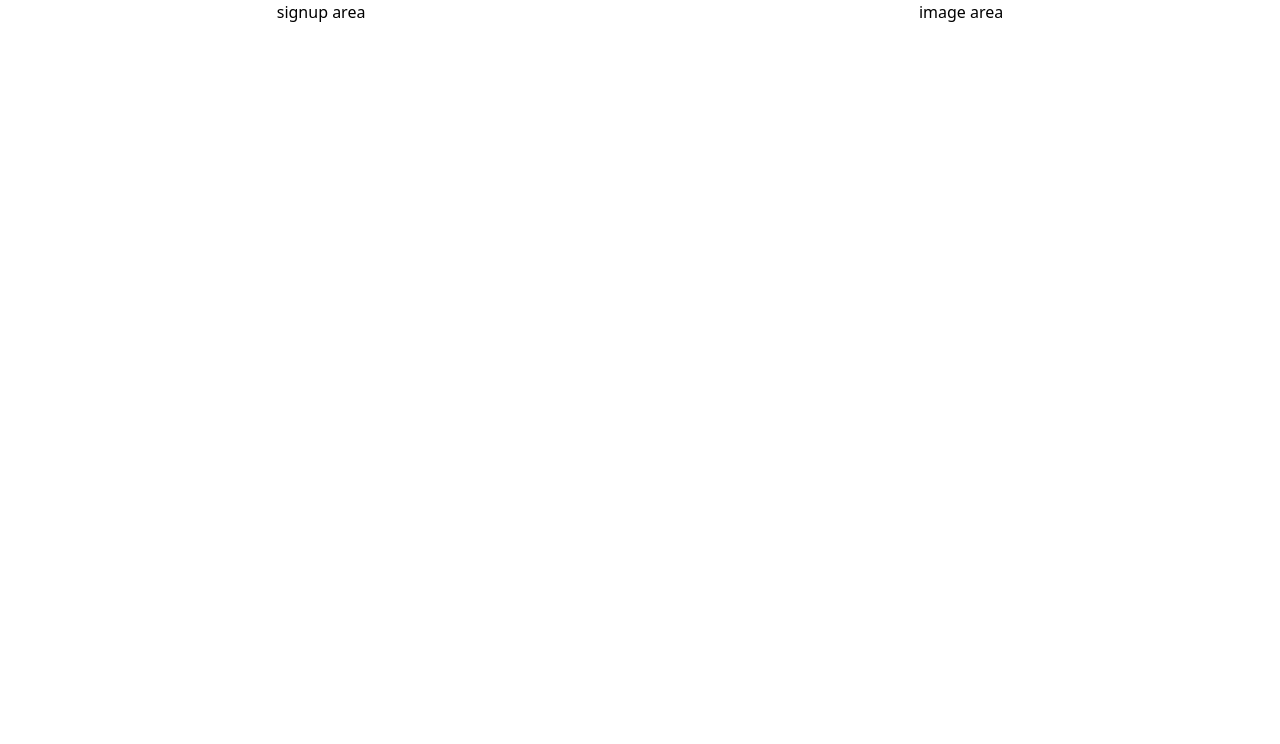
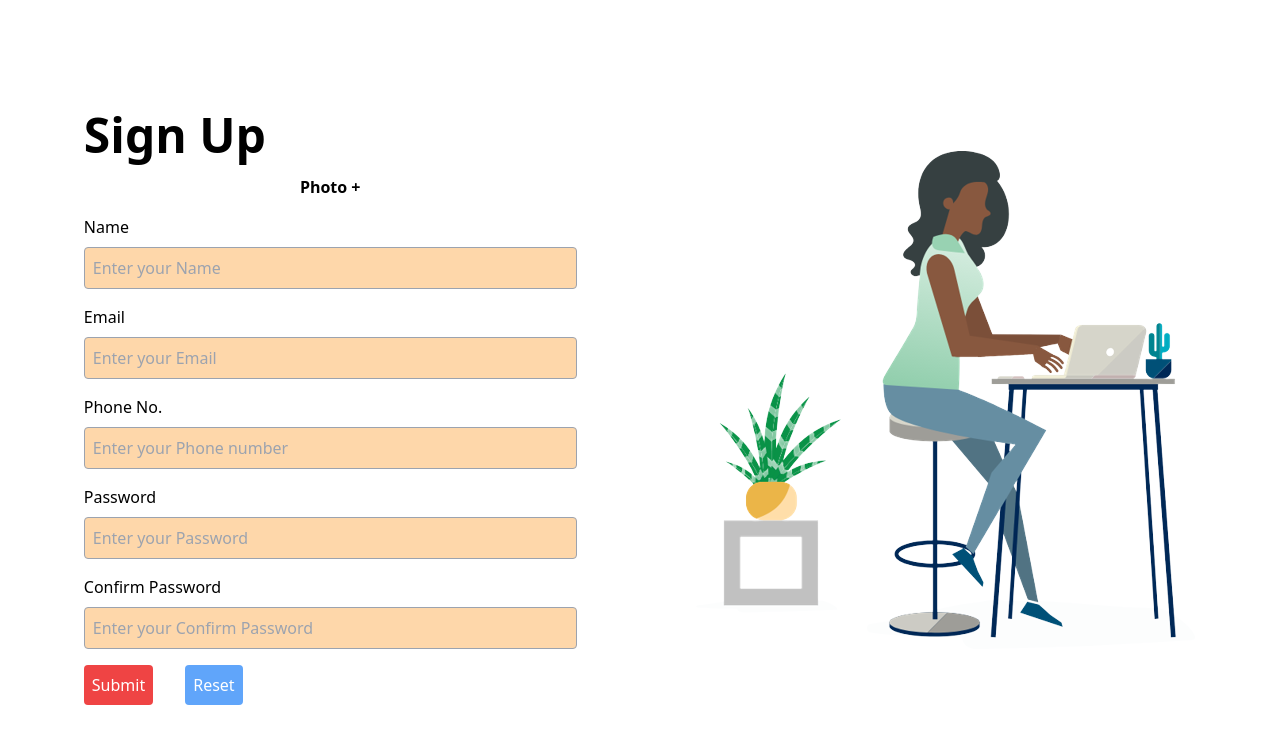
Before and after one commit to vipul832/user-login-system, a React (Vite) app: page / in a window 1280 px wide. Shown: the top 744 px of the page. Built offline with nearby package versions, Linux system fonts and the light colour scheme.

Commit message:
Add formik and image upload

```diff
--- a/package.json
+++ b/package.json
@@ -10,8 +10,10 @@
     "preview": "vite preview"
   },
   "dependencies": {
+    "formik": "^2.2.9",
     "react": "^18.2.0",
-    "react-dom": "^18.2.0"
+    "react-dom": "^18.2.0",
+    "react-router-dom": "^6.11.1"
   },
   "devDependencies": {
     "@types/react": "^18.0.28",
--- a/src/App.tsx
+++ b/src/App.tsx
@@ -1,17 +1,16 @@
+import UserForm from "./components/UserForm";
 
 function App() {
   return (
     <>
-      <div className='flex sm:justify-around justify-center'>
-          <div>
-            signup area
-          </div>
-          <div className="hidden sm:block">
-            image area
-          </div>
+      <div className="flex  justify-around items-center min-h-screen mx-6">
+        <UserForm />
+        <div className="hidden sm:block">
+          <img src="./public/photo1.png" alt="" />
+        </div>
       </div>
     </>
-  )
+  );
 }
 
-export default App
+export default App;
--- /dev/null
+++ b/src/components/UserForm.tsx
@@ -0,0 +1,146 @@
+import { useFormik } from "formik";
+import { useState } from "react";
+
+export default function UserForm() {
+  const [image, setImage] = useState<string>();
+  const formik = useFormik({
+    initialValues: {
+      name: "",
+      email: "",
+      phoneNumber: "",
+      password: "",
+      confirmPassword: "",
+      file: "",
+    },
+    onSubmit: (values) => {
+      console.log(values);
+    },
+  });
+
+  function handleImageChange(file: null | File) {
+    const reader = new FileReader();
+    if (file) {
+      reader.readAsDataURL(file);
+      reader.onload = () => {
+        setImage(reader.result as string);
+      };
+    }
+  }
+
+  return (
+    <div className="sm:w-[40%] w-auto">
+      <div>
+        <h1 className="text-5xl font-bold my-4">Sign Up</h1>
+      </div>
+      <form onSubmit={formik.handleSubmit} onReset={formik.handleReset}>
+        <div>
+          <div className="mb-4 flex justify-center">
+            <label htmlFor="file" className="font-bold">
+              Photo +
+            </label>
+            <input
+              type="file"
+              name="file"
+              id="file"
+              className="absolute left-[-999px] hidden"
+              onChange={(event) => {
+                handleImageChange(
+                  event.target.files ? event.target.files[0] : null
+                );
+              }}
+              value={formik.values.file}
+            />
+            {image && (
+              <div>
+                <img src={`${image}`} alt="" width="100px" height="100px" />
+              </div>
+            )}
+          </div>
+          <div className="mb-4">
+            <label htmlFor="name" className="mb-2 block">
+              Name
+            </label>
+            <input
+              type="text"
+              name="name"
+              id="name"
+              className="bg-orange-200 outline-none rounded p-2 border border-gray-400 w-full"
+              placeholder="Enter your Name"
+              onChange={formik.handleChange}
+              value={formik.values.name}
+            />
+          </div>
+          <div className="mb-4">
+            <label htmlFor="email" className="mb-2 block">
+              Email
+            </label>
+            <input
+              type="text"
+              name="email"
+              id="email"
+              className="bg-orange-200 outline-none rounded p-2 border border-gray-400 w-full"
+              placeholder="Enter your Email"
+              onChange={formik.handleChange}
+              value={formik.values.email}
+            />
+          </div>
+          <div className="mb-4">
+            <label htmlFor="phoneNumber" className="mb-2 block">
+              Phone No.
+            </label>
+            <input
+              type="text"
+              name="phoneNumber"
+              id="phoneNumber"
+              className="bg-orange-200 outline-none rounded p-2 border border-gray-400 w-full"
+              placeholder="Enter your Phone number"
+              onChange={formik.handleChange}
+              value={formik.values.phoneNumber}
+            />
+          </div>
+          <div className="mb-4">
+            <label htmlFor="password" className="mb-2 block">
+              Password
+            </label>
+            <input
+              type="text"
+              name="password"
+              id="password"
+              className="bg-orange-200 outline-none rounded p-2 border border-gray-400 w-full"
+              placeholder="Enter your Password"
+              onChange={formik.handleChange}
+              value={formik.values.password}
+            />
+          </div>
+          <div className="mb-4">
+            <label htmlFor="confirmPassword" className="mb-2 block">
+              Confirm Password
+            </label>
+            <input
+              type="text"
+              name="confirmPassword"
+              id="confirmPassword"
+              className="bg-orange-200 outline-none rounded p-2 border border-gray-400 w-full"
+              placeholder="Enter your Confirm Password"
+              onChange={formik.handleChange}
+              value={formik.values.confirmPassword}
+            />
+          </div>
+
+          <div>
+            <button
+              type="submit"
+              className="bg-red-500 text-white p-2 rounded mr-8"
+            >
+              Submit
+            </button>
+
+            <button type="reset" className="bg-blue-400 text-white p-2 rounded">
+              Reset
+            </button>
+          </div>
+        </div>
+      </form>
+    </div>
+  );
+}
--- a/src/index.css
+++ b/src/index.css
@@ -1,3 +1,8 @@
 @tailwind base;
 @tailwind components;
 @tailwind utilities;
+
+/* input[type="file"] {
+  position: absolute;
+  left: -999px;
+} */
```
Also changed, not shown: public/photo1.png (added), 1 other file (tests, documents, lock files or other folders).
